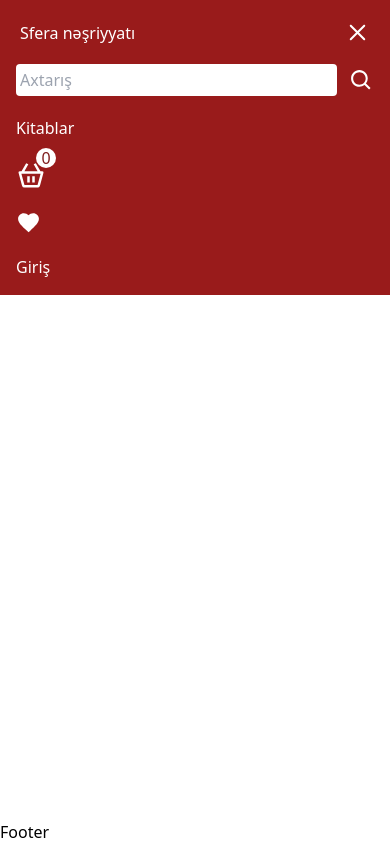
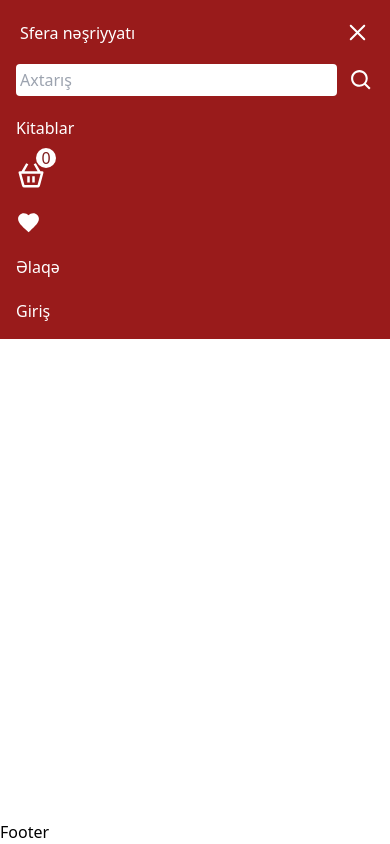
Before and after one commit to selman13/BookStore, a Next.js app: page / in a window 390 px wide. Both pictures are taken after a click on the element 360 px from the left and 32 px from the top of the page. Built offline with nearby package versions, Linux system fonts and the light colour scheme; no server answers.

Commit message:
MobileNav component edited

```diff
--- a/components/common/MobileNav.tsx
+++ b/components/common/MobileNav.tsx
@@ -6,6 +6,7 @@
 import Link from 'next/link'
 import Basket from '../common/Basket'
 import { MdFavorite } from 'react-icons/md'
+import { SignedIn, SignedOut, SignInButton, UserButton } from "@clerk/nextjs";
 
 const MobileNav = () => {
 
@@ -38,7 +39,16 @@
 
                 <Link href="/favorite"><MdFavorite size={25}/></Link>
 
-                <Link href="/contact">Giriş</Link>
+                <Link href="/contact">Əlaqə</Link>
+
+                <SignedOut>
+            <SignInButton>
+            <Link href="/login">Giriş</Link>
+            </SignInButton>
+          </SignedOut>
+          <SignedIn>
+            <UserButton/>
+          </SignedIn>
 
             </div>
             </div>
```
